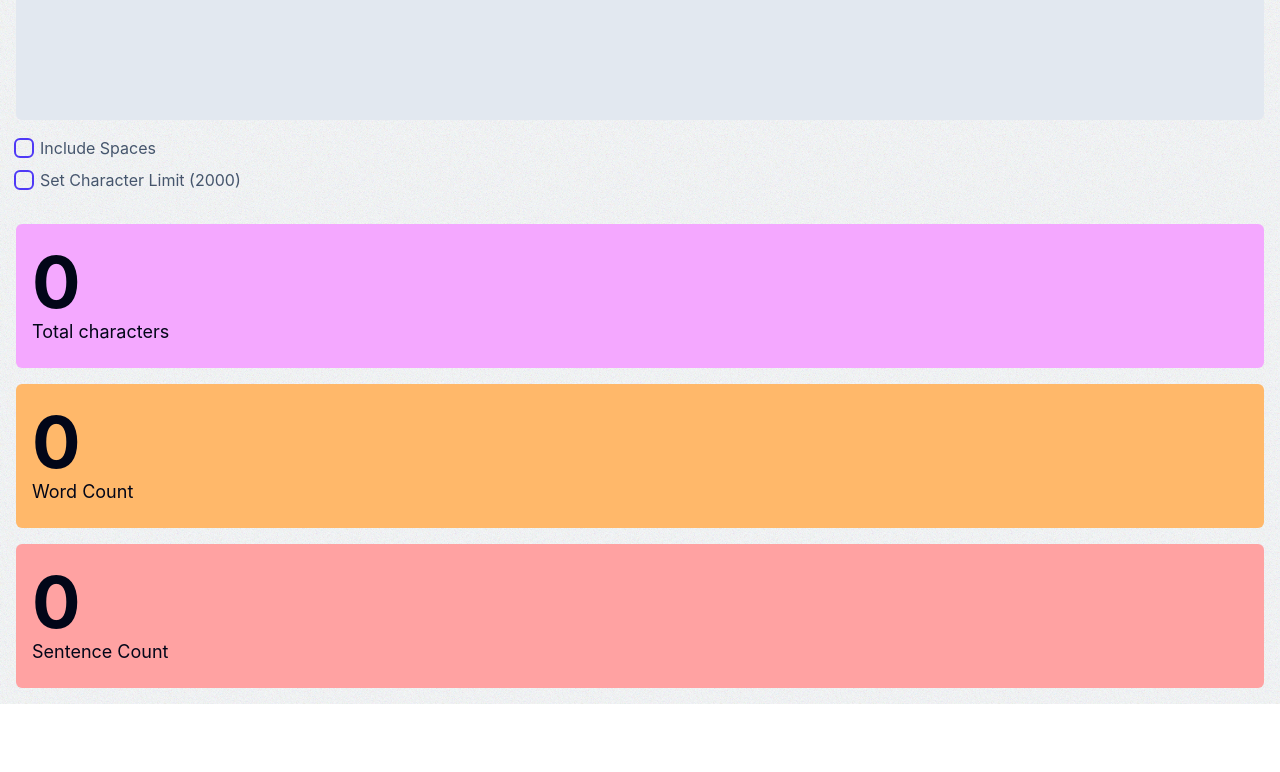
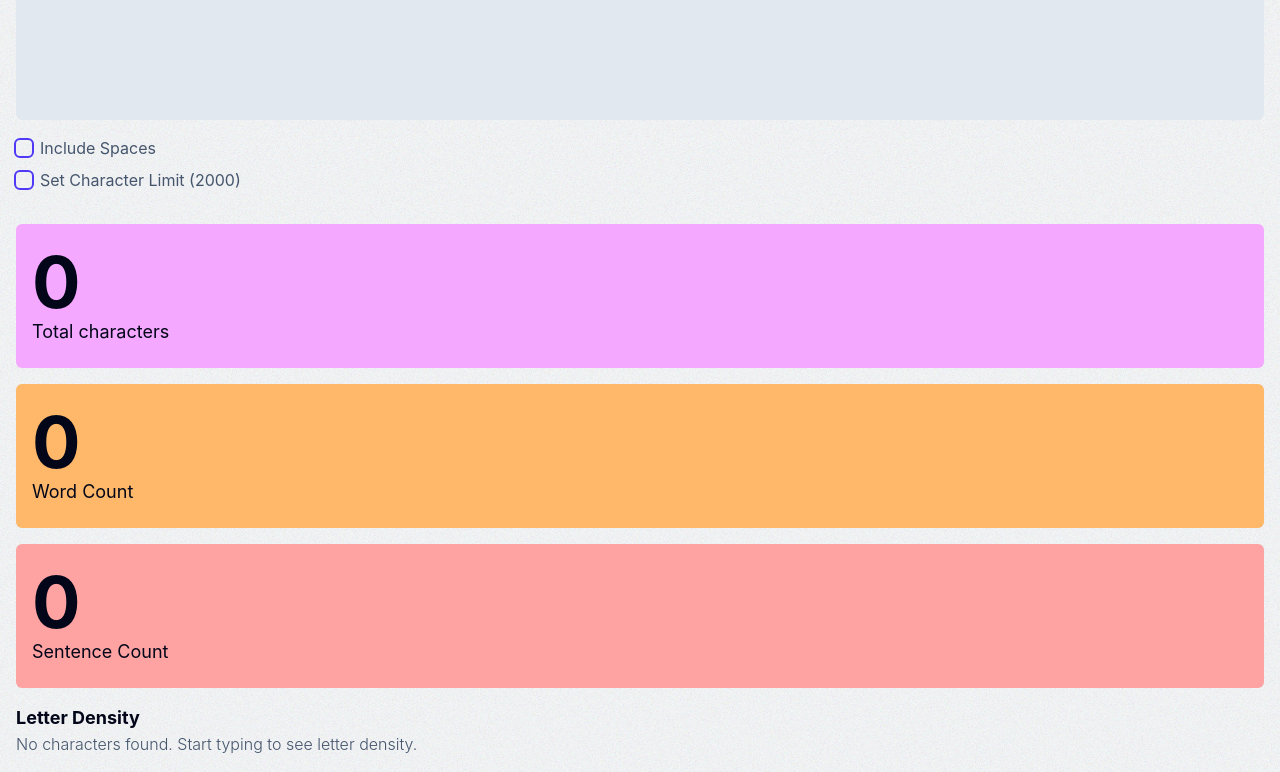
Before and after one commit to eytanbab/word-counter, a React (Vite) app: page / in a window 1280 px wide. Shown: the part 408-1180 px from the top of the page. Before the commit the page ends 1112 px from the top, so only its background shows below. Built offline with nearby package versions, Linux system fonts and the light colour scheme.

Commit message:
feat: add letter density

```diff
--- a/src/components/insights.tsx
+++ b/src/components/insights.tsx
@@ -1,18 +1,40 @@
+import { useEffect, useState } from "react";
+
 type Props = {
   text: string;
   includeSpace: boolean;
   characterLimit: boolean;
 };
 
+type FreqMap = Record<string, number>;
+
 const Insights = ({ text, includeSpace, characterLimit }: Props) => {
+  const [charFreq, setCharFreq] = useState<FreqMap>({});
+
   const charactersCount = includeSpace
     ? text.length
     : text.replace(/\s/g, "").length;
 
   const wordsCount = text.match(/\w+/g)?.length ?? 0;
-  const sentencesCount = text.match(/[\w|\)][.?!](\s|$)/g)?.length ?? 0;
+  const sentencesCount = text.match(/[\w|\])][.?!](\s|$)/g)?.length ?? 0;
+
+  useEffect(() => {
+    const characterFrequencies = (text: string) => {
+      const charArray = String(text?.match(/\w+/g)).split("");
+      const frequency = charArray.reduce((acc: FreqMap, char: string) => {
+        if (char != ",") {
+          acc[char] = (acc[char] || 0) + 1;
+        }
+        return acc;
+      }, {});
+
+      setCharFreq(frequency);
+    };
+    characterFrequencies(text);
+  }, [text]);
 
   return (
+    <div className="flex w-full flex-col gap-4">
       <div className="flex w-full flex-col gap-4">
         {/* Character counter */}
         <div className="flex h-36 w-full flex-col justify-center self-start rounded-md bg-fuchsia-300 p-4 text-slate-950">
@@ -29,6 +51,36 @@ const Insights = ({ text, includeSpace, characterLimit }: Props) => {
           <span className="text-7xl font-bold">{sentencesCount}</span>
           <span className="text-lg">Sentence Count</span>
         </div>
+        {/* Letter Density */}
+        <div className="w-full">
+          <h1 className="text-lg font-bold">Letter Density</h1>
+          {text ? (
+            Object.entries(charFreq)
+              .sort((a, b) => b[1] - a[1])
+              .map(([char, count]) => (
+                <div className="flex w-full items-center gap-2">
+                  {/* Letter */}
+                  <span>{char}</span>
+                  <div className="relative h-4 w-full rounded-full bg-slate-300 dark:bg-slate-700">
+                    <div
+                      style={{
+                        width: `${Math.round((count / charactersCount) * 100)}%`,
+                      }}
+                      className="absolute h-full rounded-full bg-fuchsia-300"
+                    ></div>
+                  </div>
+                  <span className="">
+                    {count} ({Math.round((count / charactersCount) * 100)}%)
+                  </span>
+                </div>
+              ))
+          ) : (
+            <p className="font-light text-slate-600 dark:text-slate-400">
+              No characters found. Start typing to see letter density.
+            </p>
+          )}
+        </div>
+      </div>
     </div>
   );
 };
```
Lines whose indentation alone changed are shown as unchanged.
